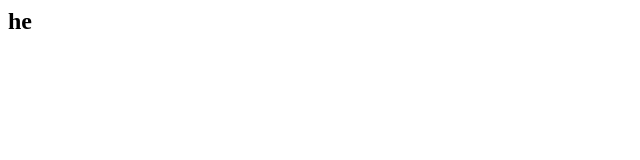
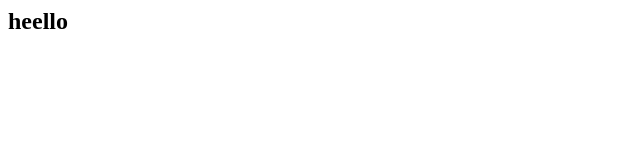
Before and after one commit to parvezalam1/react-firebase-chat, a plain HTML site: page index.html in a window 1280 px wide. Shown: the full height of the page, 0-640 px from the left. Drawn offline with Linux system fonts and the light colour scheme.

Commit message:
file changed

```diff
--- a/index.html
+++ b/index.html
@@ -1 +1 @@
-<h2>he</h2>
+<h2>heello</h2>
```
